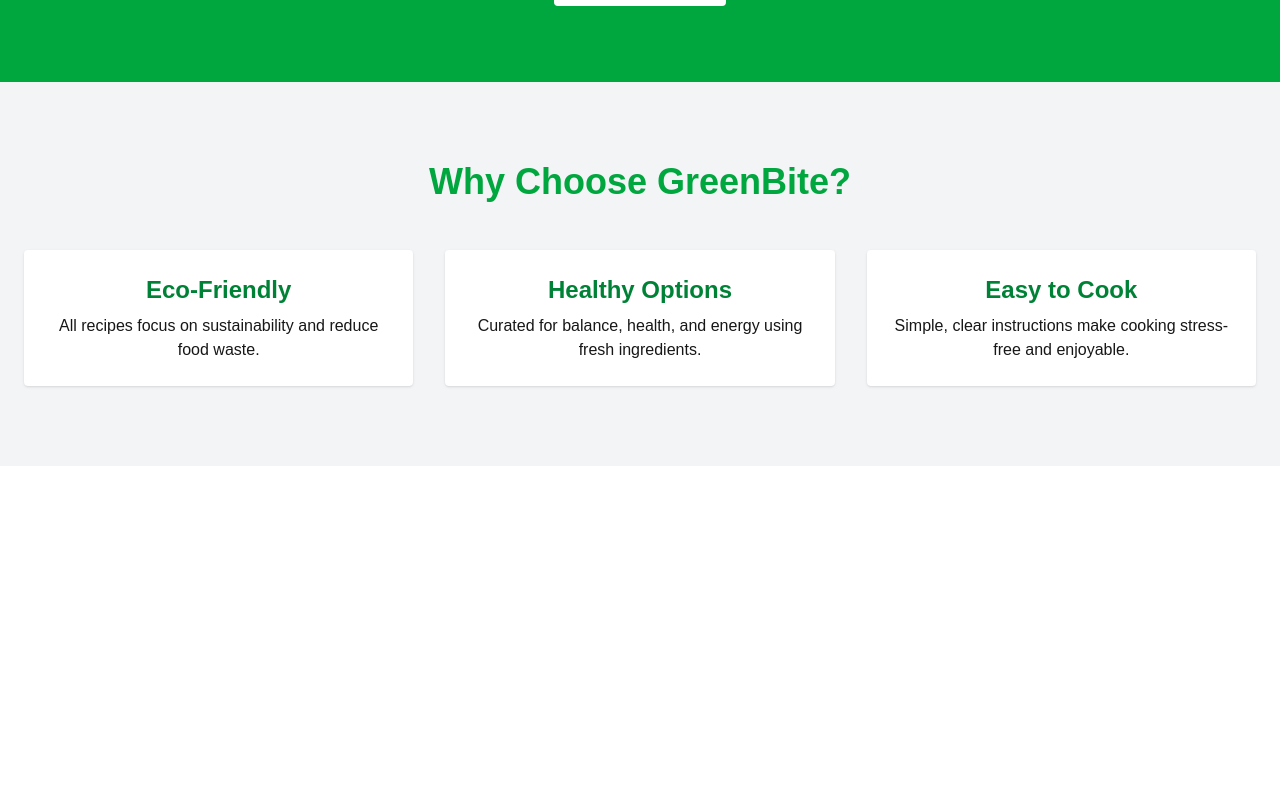
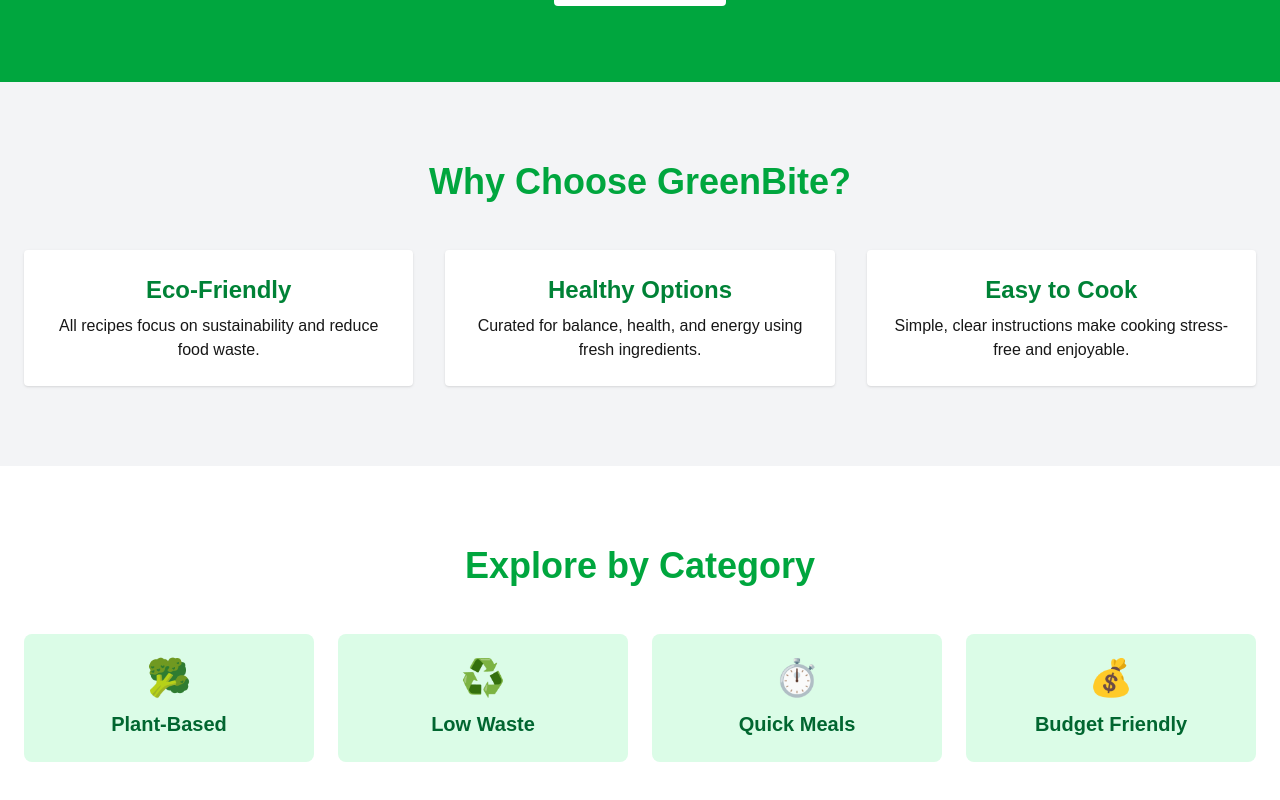
Before and after one commit to tradov00/greenbite, a Next.js app: page / in a window 1280 px wide. Shown: the part 226-1026 px from the top of the page. Before the commit the page ends 800 px from the top, so only its background shows below. Built offline with nearby package versions, Linux system fonts and the light colour scheme.

Commit message:
add Categories and update page

```diff
--- a/app/page.js
+++ b/app/page.js
@@ -1,11 +1,13 @@
 import Hero from "@/components/Hero";
 import Features from "@/components/Features";
+import Categories from "@/components/Categories";
 
 export default function Home() {
   return (
     <main>
       <Hero />
       <Features />
+      <Categories />
     </main>
   );
 }
--- /dev/null
+++ b/components/Categories.js
@@ -0,0 +1,27 @@
+export default function Categories() {
+  return (
+    <section className="py-20 bg-white">
+      <div className="container mx-auto px-6">
+        <h2 className="text-4xl font-bold text-center text-green-600 mb-12">
+          Explore by Category
+        </h2>
+        <div className="grid grid-cols-1 sm:grid-cols-2 md:grid-cols-4 gap-6 text-center">
+          {[
+            { title: "Plant-Based", icon: "🥦" },
+            { title: "Low Waste", icon: "♻️" },
+            { title: "Quick Meals", icon: "⏱️" },
+            { title: "Budget Friendly", icon: "💰" },
+          ].map((item) => (
+            <div
+              key={item.title}
+              className="bg-green-100 rounded-lg p-6 hover:shadow-lg transition"
+            >
+              <div className="text-4xl mb-3">{item.icon}</div>
+              <h3 className="text-xl font-semibold text-green-800">{item.title}</h3>
+            </div>
+          ))}
+        </div>
+      </div>
+    </section>
+  );
+}
```
